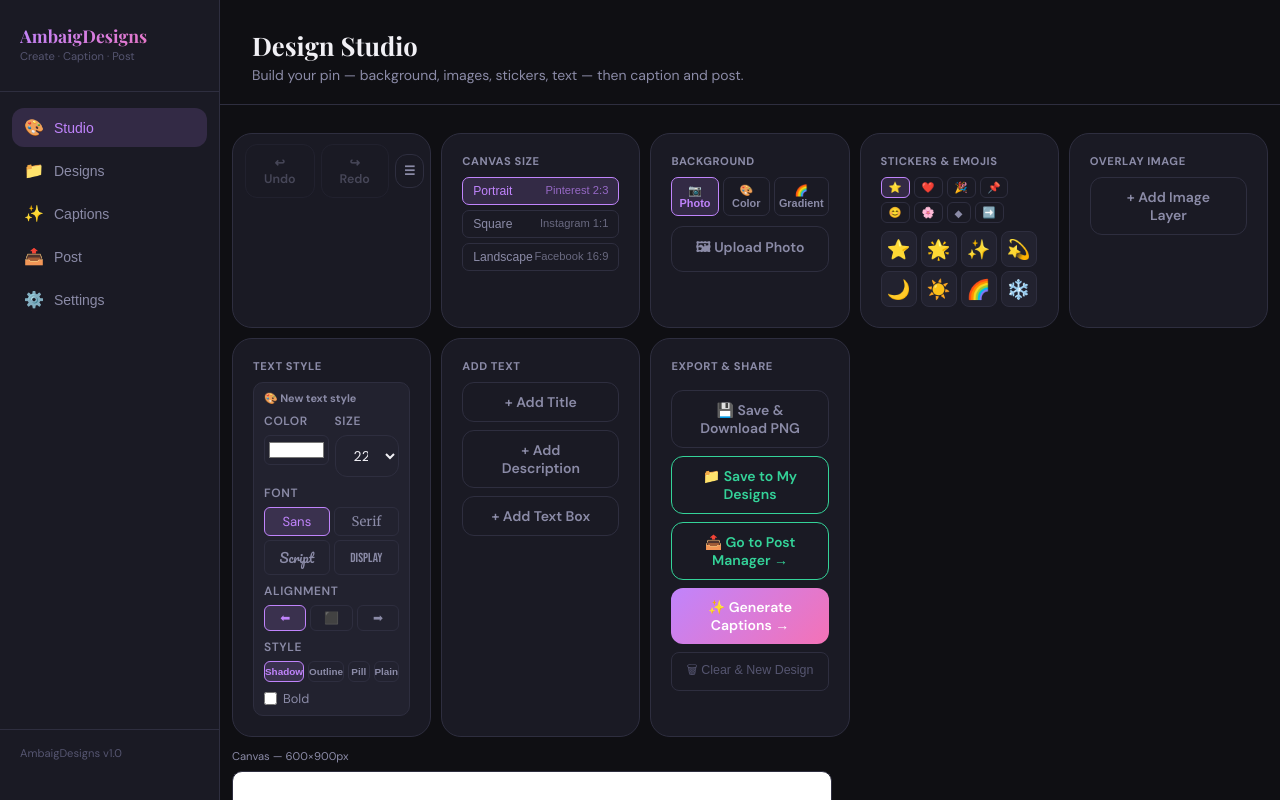
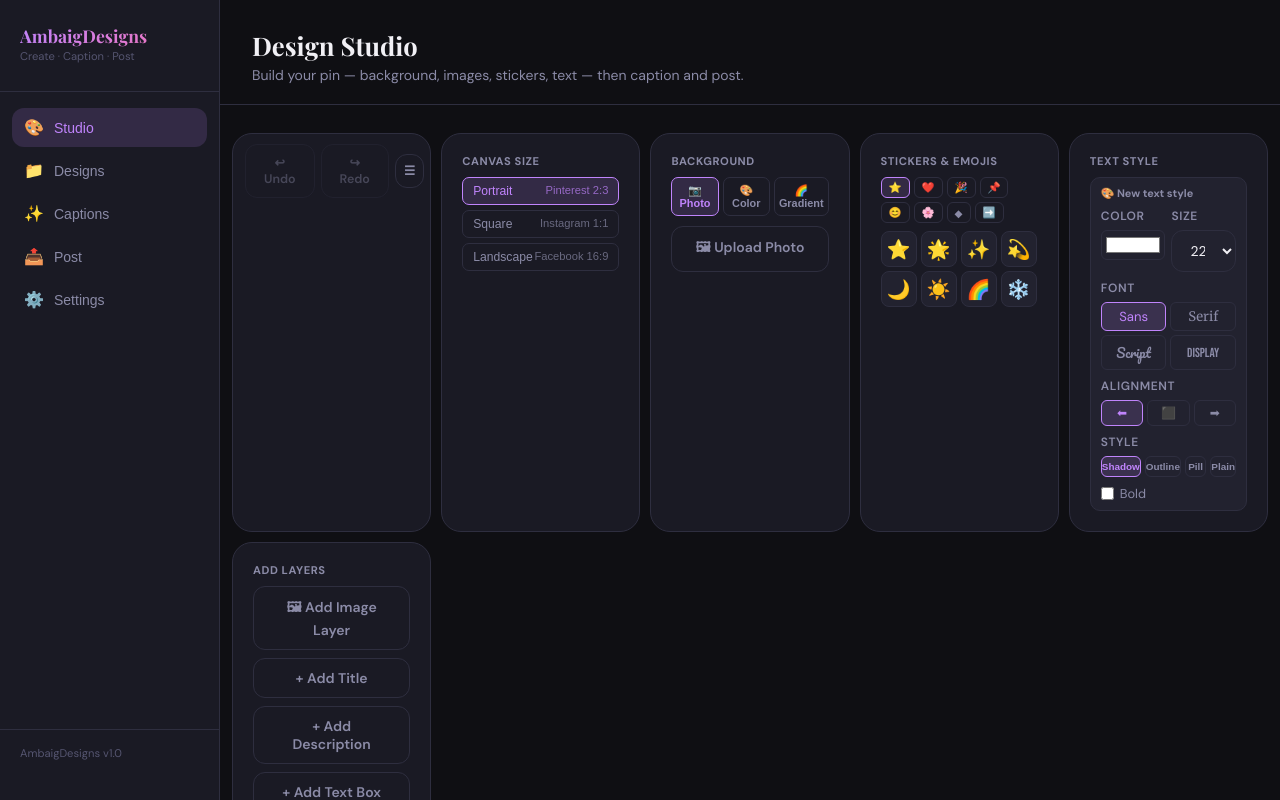
Before and after one commit to ambaig50/ambaigdesigns, a Next.js app: page /home in a window 1280 px wide. Shown: the top 800 px of the page. Built offline with nearby package versions, Linux system fonts and the light colour scheme.

Commit message:
Update home.js

```diff
--- a/pages/home.js
+++ b/pages/home.js
@@ -1140,14 +1140,6 @@ export default function Home() {
             </div>
           </div>
 
-          {/* Images */}
-          <div className="card">
-            <p className="plabel">Overlay Image</p>
-            <input type="file" accept="image/*" ref={imgFileRef} style={{ display: "none" }} onChange={addImageLayer} />
-            <button className="btn btn-ghost" style={{ width: "100%", justifyContent: "center" }} onClick={() => imgFileRef.current?.click()}>+ Add Image Layer</button>
-            {layers.filter(l => l.type === "image").length > 0 && <p style={{ fontSize: "0.68rem", color: "var(--text-dim)", marginTop: 5 }}>{layers.filter(l => l.type === "image").length} image(s)</p>}
-          </div>
-
           {/* Text Style */}
           <div className="card">
             <p className="plabel">Text Style</p>
@@ -1200,24 +1192,31 @@ export default function Home() {
             })()}
           </div>
 
-          {/* Add Text */}
+          {/* Add Text + Image — merged */}
           <div className="card">
-            <p className="plabel">Add Text</p>
+            <p className="plabel">Add Layers</p>
             <div style={{ display: "flex", flexDirection: "column", gap: 8 }}>
+              <input type="file" accept="image/*" ref={imgFileRef} style={{ display: "none" }} onChange={addImageLayer} />
+              <button className="btn btn-ghost" style={{ justifyContent: "center" }} onClick={() => imgFileRef.current?.click()}>
+                🖼 Add Image Layer
+                {layers.filter(l => l.type === "image").length > 0 && <span style={{ marginLeft: 6, fontSize: "0.68rem", color: "var(--text-dim)" }}>({layers.filter(l => l.type === "image").length})</span>}
+              </button>
               <button className="btn btn-ghost" style={{ justifyContent: "center" }} onClick={() => addTextBox("Title text", textColor, Math.max(fontSize, 28), true)}>+ Add Title</button>
               <button className="btn btn-ghost" style={{ justifyContent: "center" }} onClick={() => addTextBox("Description text", textColor, Math.min(fontSize, 16), false)}>+ Add Description</button>
               <button className="btn btn-ghost" style={{ justifyContent: "center" }} onClick={() => addTextBox()}>+ Add Text Box</button>
             </div>
           </div>
 
-          {/* Actions */}
-          <div className="card" style={{ display: "flex", flexDirection: "column", gap: 8 }}>
-            <p className="plabel">Export & Share</p>
-            <button className="btn btn-ghost" style={{ width: "100%", justifyContent: "center" }} onClick={downloadPNG} disabled={saving}>{saving ? "⏳ Exporting…" : "💾 Save & Download PNG"}</button>
-            <button className="btn btn-ghost" style={{ width: "100%", justifyContent: "center", borderColor: "var(--success)", color: "var(--success)" }} onClick={saveToGallery}>📁 Save to My Designs</button>
-            <button className="btn btn-ghost" style={{ width: "100%", justifyContent: "center", borderColor: "var(--success)", color: "var(--success)" }} onClick={goToPost}>📤 Go to Post Manager →</button>
-            <button className="btn btn-primary" style={{ width: "100%", justifyContent: "center" }} onClick={goToCaptions}>✨ Generate Captions →</button>
-            <button onClick={clearCanvas} style={{ width: "100%", padding: "8px", borderRadius: 8, border: "1px solid var(--border)", background: "transparent", color: "var(--text-dim)", cursor: "pointer", fontSize: "0.78rem" }}>🗑 Clear & New Design</button>
+          {/* Export & Share — full width horizontal */}
+          <div className="card export-card">
+            <p className="plabel" style={{ marginBottom: 10 }}>Export & Share</p>
+            <div style={{ display: "flex", gap: 8, flexWrap: "wrap" }}>
+              <button className="btn btn-ghost" style={{ flex: 1, justifyContent: "center", whiteSpace: "nowrap" }} onClick={downloadPNG} disabled={saving}>{saving ? "⏳ Exporting…" : "💾 Save & Download PNG"}</button>
+              <button className="btn btn-ghost" style={{ flex: 1, justifyContent: "center", borderColor: "var(--success)", color: "var(--success)", whiteSpace: "nowrap" }} onClick={saveToGallery}>📁 Save to My Designs</button>
+              <button className="btn btn-ghost" style={{ flex: 1, justifyContent: "center", borderColor: "var(--success)", color: "var(--success)", whiteSpace: "nowrap" }} onClick={goToPost}>📤 Go to Post Manager</button>
+              <button className="btn btn-primary" style={{ flex: 1, justifyContent: "center", whiteSpace: "nowrap" }} onClick={goToCaptions}>✨ Generate Captions →</button>
+              <button onClick={clearCanvas} style={{ flex: 1, padding: "8px 12px", borderRadius: 8, border: "1px solid var(--border)", background: "transparent", color: "var(--text-dim)", cursor: "pointer", fontSize: "0.78rem", whiteSpace: "nowrap" }}>🗑 Clear & New Design</button>
+            </div>
           </div>
         </div>
 
@@ -1271,6 +1270,7 @@ export default function Home() {
         .plabel { font-size: 0.7rem; font-weight: 700; color: var(--text-muted); text-transform: uppercase; letter-spacing: 0.05em; margin-bottom: 9px; }
         .studio-layout { display: flex; flex-direction: column; gap: 12px; padding: 0 12px 80px; }
         .studio-panel { display: grid; grid-template-columns: repeat(auto-fill, minmax(190px, 1fr)); gap: 10px; align-items: stretch; }
+        .export-card { grid-column: 1 / -1; } /* span all columns */
         .studio-canvas-wrap { width: 100%; }
         @media (max-width: 768px) {
           .studio-layout { padding: 0 8px 80px; gap: 10px; }
```
